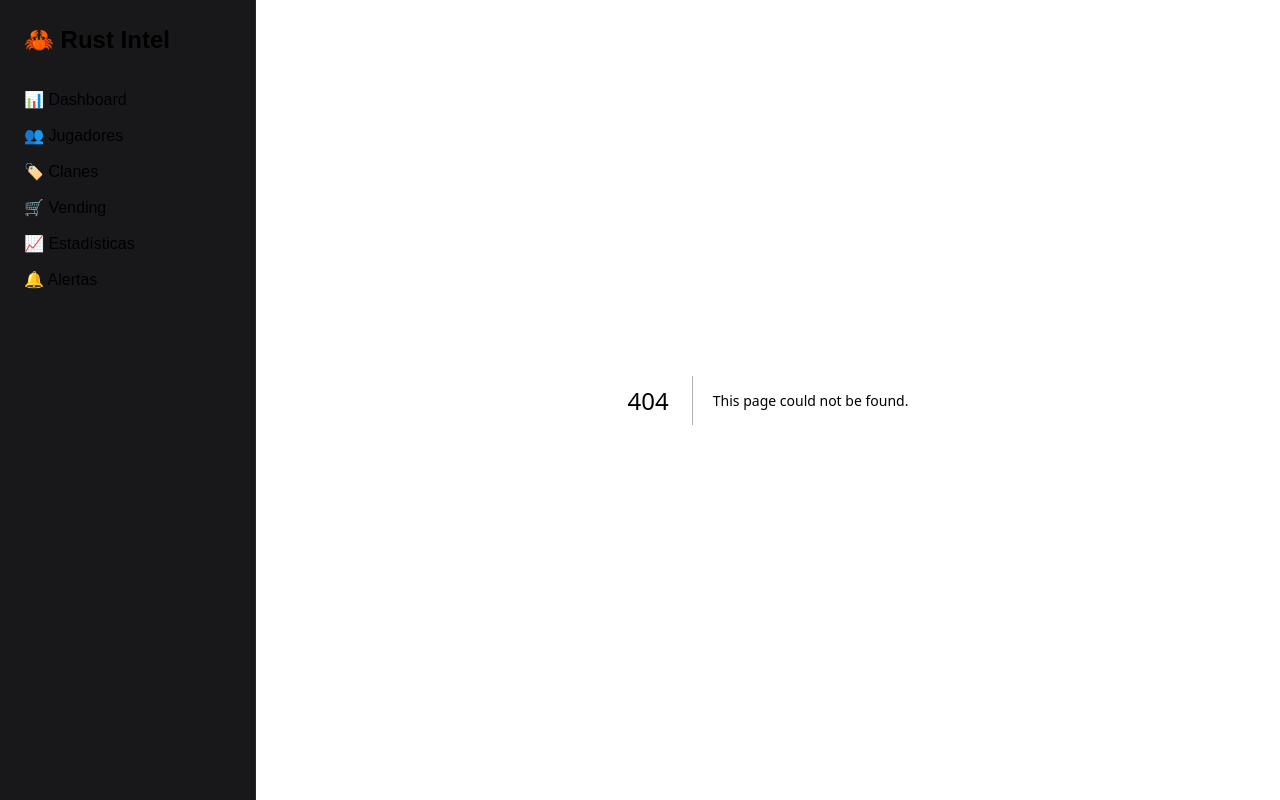
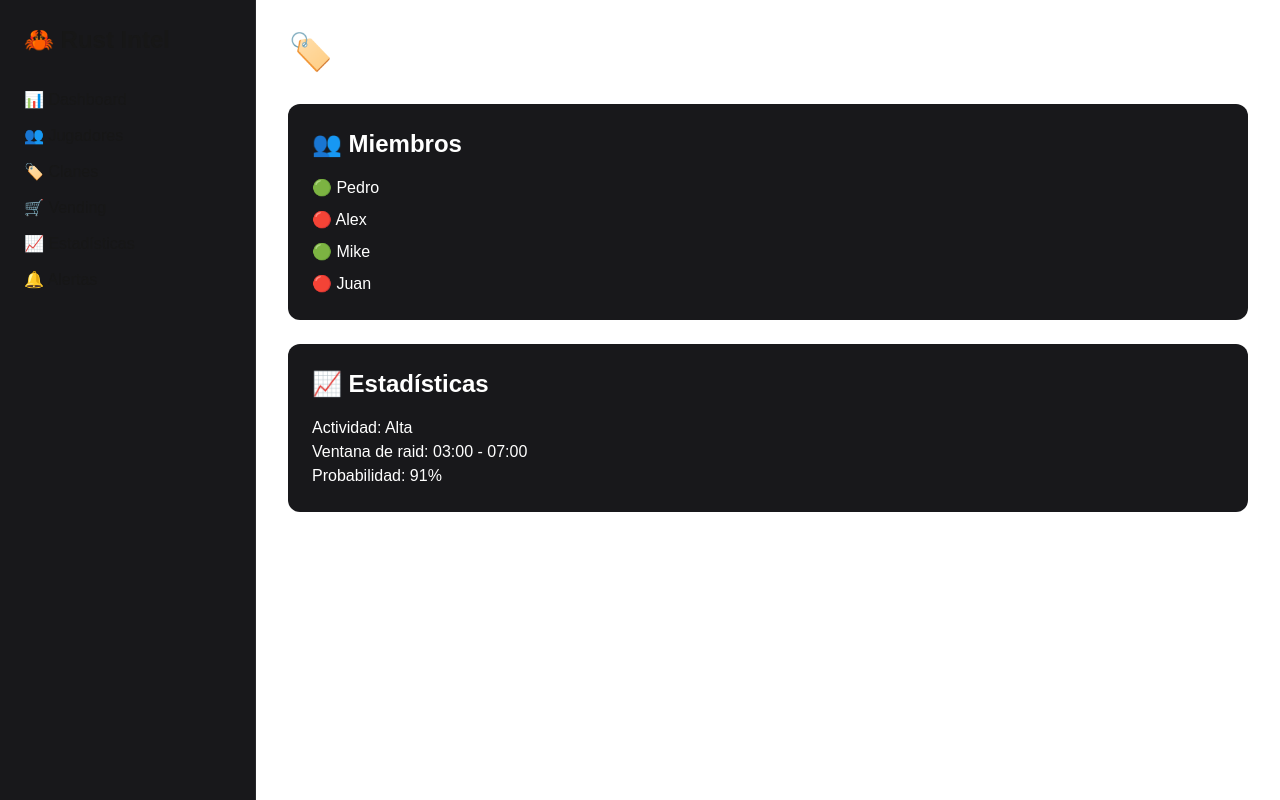
Before and after one commit to manelllurda-dotcom/rust-intel, a Next.js app in the folder frontend-web/: page /clanes/gg in a window 1280 px wide. Before the commit this address had no page. Built offline with nearby package versions, Linux system fonts and the light colour scheme.

Commit message:
Detalle clan GG

```diff
--- /dev/null
+++ b/frontend-web/app/clanes/gg/page.tsx
@@ -0,0 +1,32 @@
+export default function ClanGGPage() {
+  return (
+    <div className="p-8 text-white">
+      <h1 className="text-4xl font-bold mb-8">
+        🏷️ Clan GG
+      </h1>
+
+      <div className="bg-zinc-900 rounded-xl p-6 mb-6">
+        <h2 className="text-2xl font-bold mb-4">
+          👥 Miembros
+        </h2>
+
+        <ul className="space-y-2">
+          <li>🟢 Pedro</li>
+          <li>🔴 Alex</li>
+          <li>🟢 Mike</li>
+          <li>🔴 Juan</li>
+        </ul>
+      </div>
+
+      <div className="bg-zinc-900 rounded-xl p-6">
+        <h2 className="text-2xl font-bold mb-4">
+          📈 Estadísticas
+        </h2>
+
+        <p>Actividad: Alta</p>
+        <p>Ventana de raid: 03:00 - 07:00</p>
+        <p>Probabilidad: 91%</p>
+      </div>
+    </div>
+  );
+}
```
